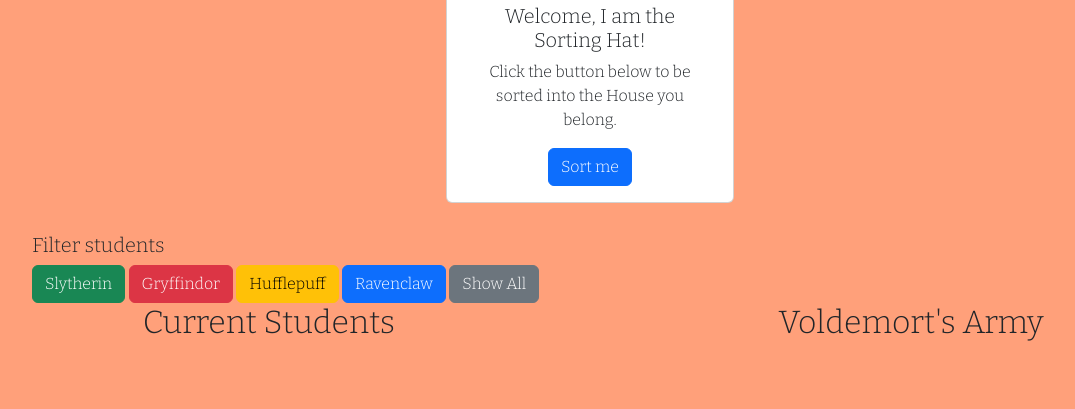
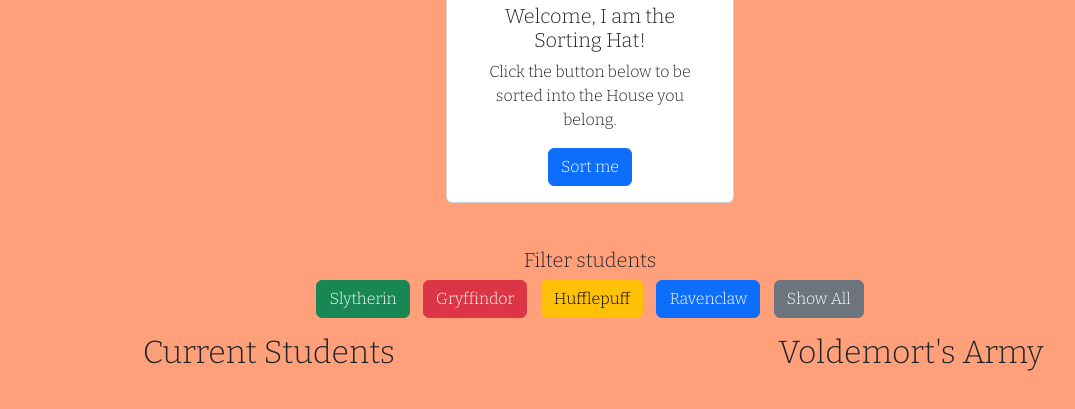
Before and after one commit to WhitleyBeers/INDIVIDUAL-PROJECT-sorting-hat, a plain HTML site: page index.html in a window 1280 px wide. Shown: the part 245-654 px from the top of the page, without its empty margins (50-1125 px from the left). Drawn offline with nearby package versions, Linux system fonts and the light colour scheme.

Commit message:
updated css after id change

```diff
--- a/main.css
+++ b/main.css
@@ -31,13 +31,13 @@
   margin-bottom: 20px;
  }
 
- #buttons {
+ #filters {
   text-align: center;
   margin-bottom: 15px;
   margin-top: 15px;
  }
 
- #buttons > button {
+ #filters > button {
   margin: 0 5px;
  }
 
```
